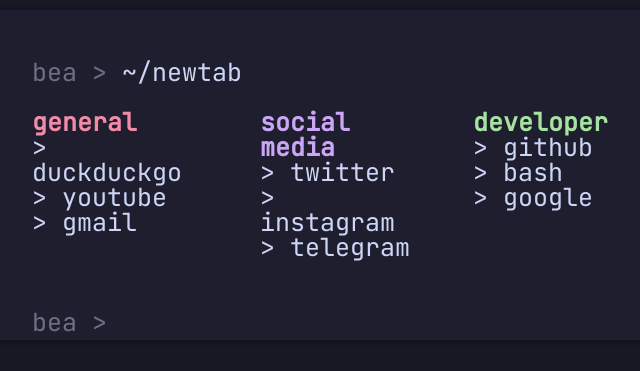
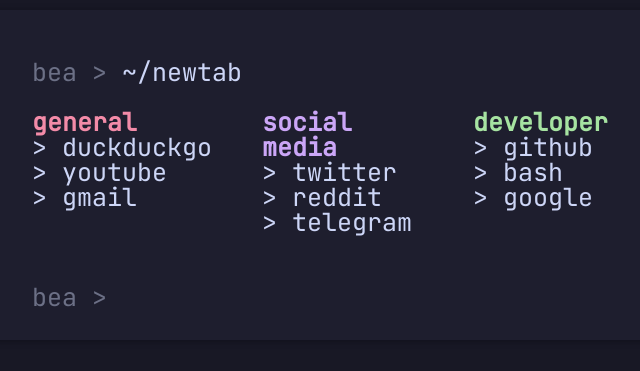
Before and after one commit to StanTheAwesomeMan/StanTheAwesomeMan.github.io, a plain HTML site: page index.html in a window 1280 px wide. Shown: the part 225-596 px from the top of the page, without its empty margins (320-960 px from the left). Drawn offline with Linux system fonts and the light colour scheme.

Commit message:
Update index.html

```diff
--- a/index.html
+++ b/index.html
@@ -137,7 +137,7 @@
     <ul>
       <li>social media</li>
       <li><a href="https://twitter.com/">> twitter</a></li>
-      <li><a href="https://instagram.com">> instagram</a></li>
+      <li><a href="https://reddit.com">> reddit</a></li>
       <li><a href="https://web.telegram.org">> telegram</a></li>
     </ul>
 
```
